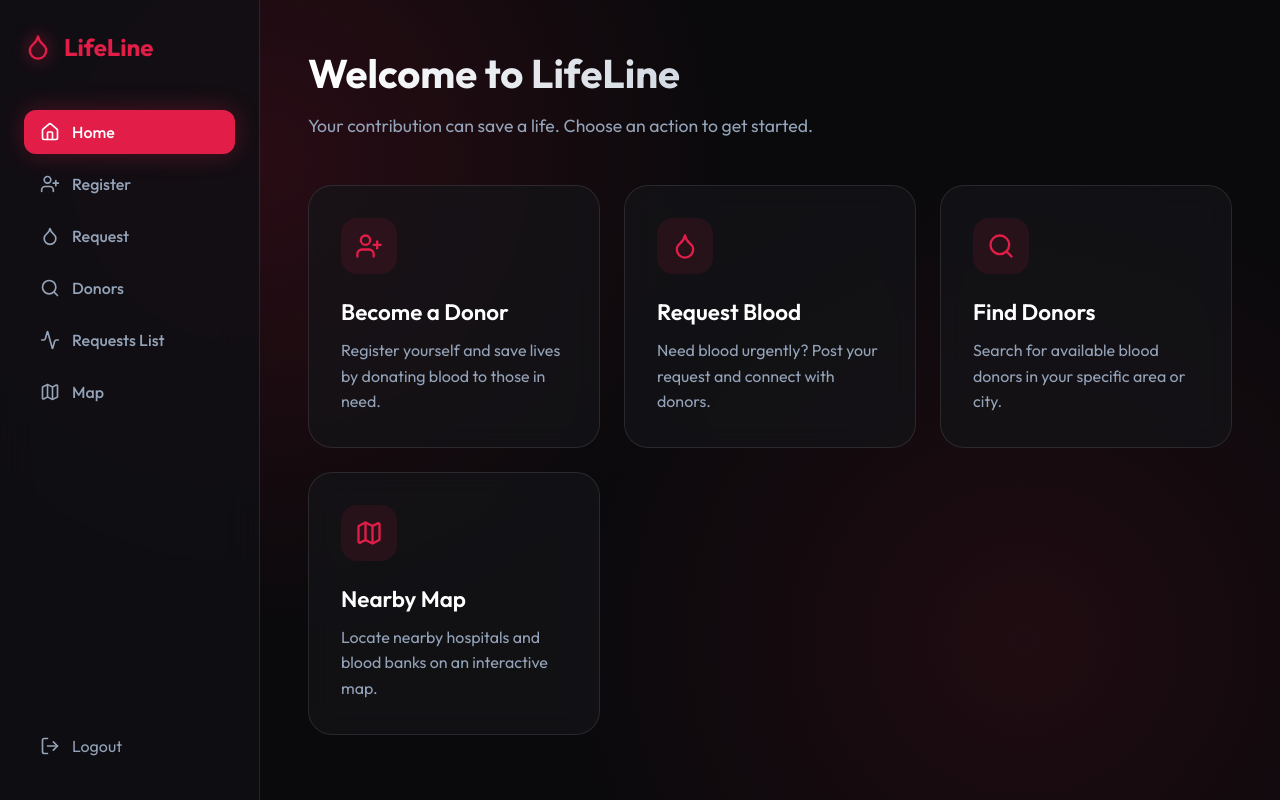
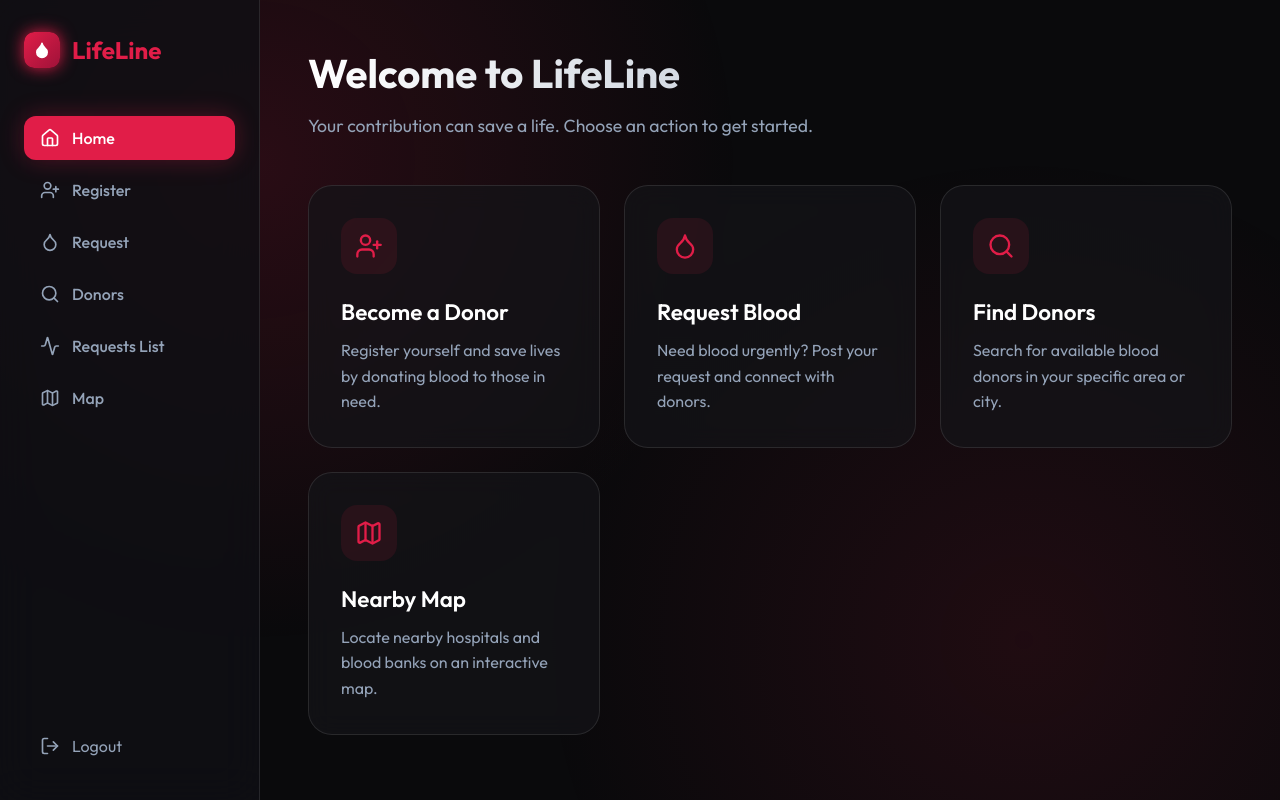
Before and after one commit to codewithchotu/help, a React (Vite) app: page /home in a window 1280 px wide. Built offline with nearby package versions, Linux system fonts and the light colour scheme.

Commit message:
Add custom SVG logo as img tag and fix favicon

```diff
--- a/public/index.html
+++ b/public/index.html
@@ -5,6 +5,7 @@
   <meta charset="utf-8" />
   <title>LifeLine</title>
   <meta name="viewport" content="width=device-width, initial-scale=1" />
+  <link rel="icon" type="image/svg+xml" href="../src/assets/logo.svg" />
 </head>
 
 <body>
--- a/src/components/Layout.jsx
+++ b/src/components/Layout.jsx
@@ -1,6 +1,7 @@
 import React from "react";
 import { useNavigate, useLocation } from "react-router-dom";
 import { Droplet, Home, UserPlus, Search, Map as MapIcon, LogOut, Activity } from "lucide-react";
+import logo from "../assets/logo.svg";
 
 export default function Layout({ children }) {
   const navigate = useNavigate();
@@ -21,7 +22,7 @@ export default function Layout({ children }) {
     <div className="app-layout">
       <nav className="navbar">
         <div className="nav-logo" onClick={() => navigate("/home")}>
-          <Droplet className="logo-icon" size={28} />
+          <img src={logo} alt="LifeLine Logo" className="logo-icon" style={{ width: 36, height: 36, borderRadius: 10 }} />
           <span>LifeLine</span>
         </div>
         <div className="nav-links">
```
Also changed, not shown: src/assets/logo.svg (added).
